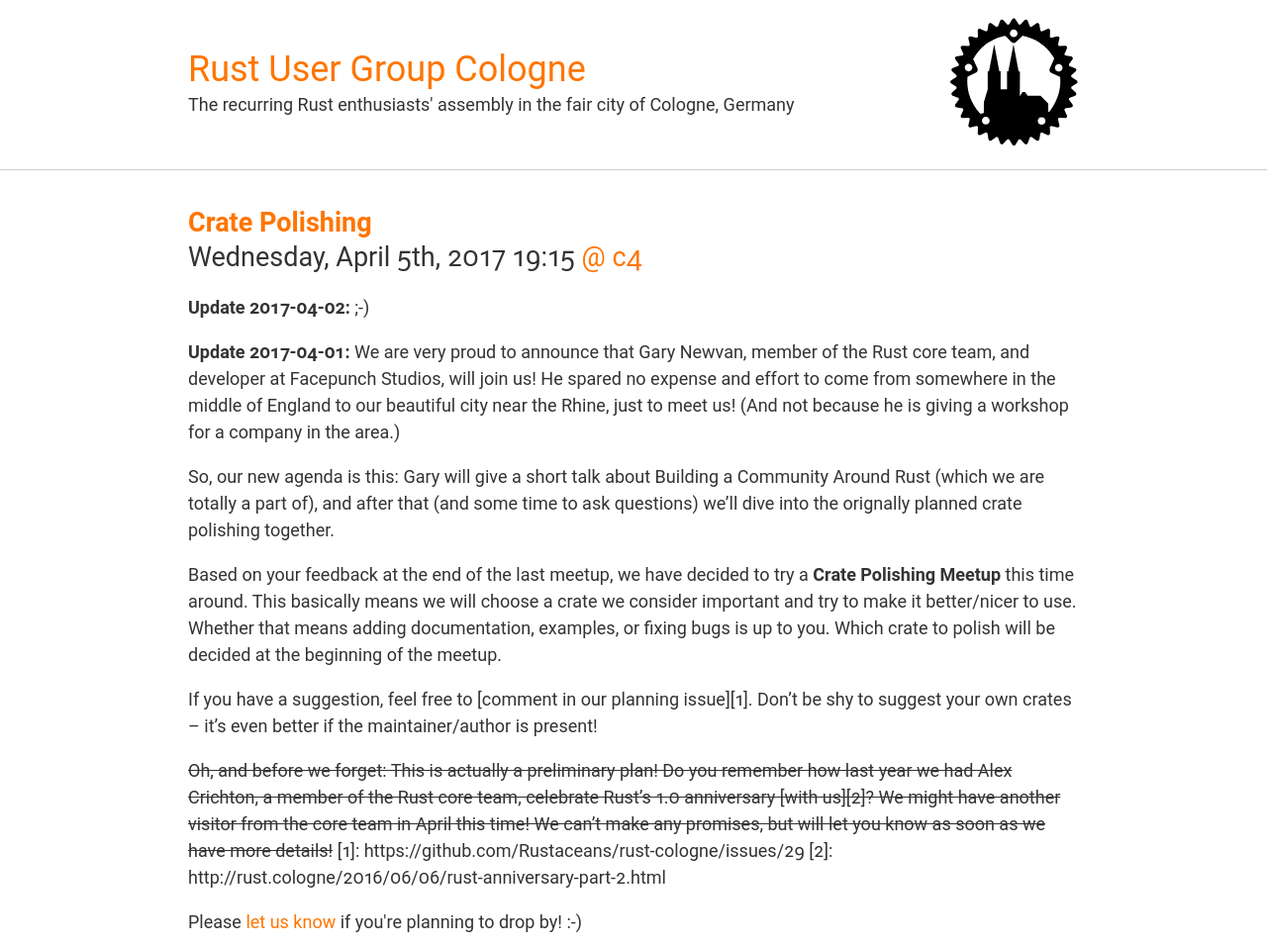
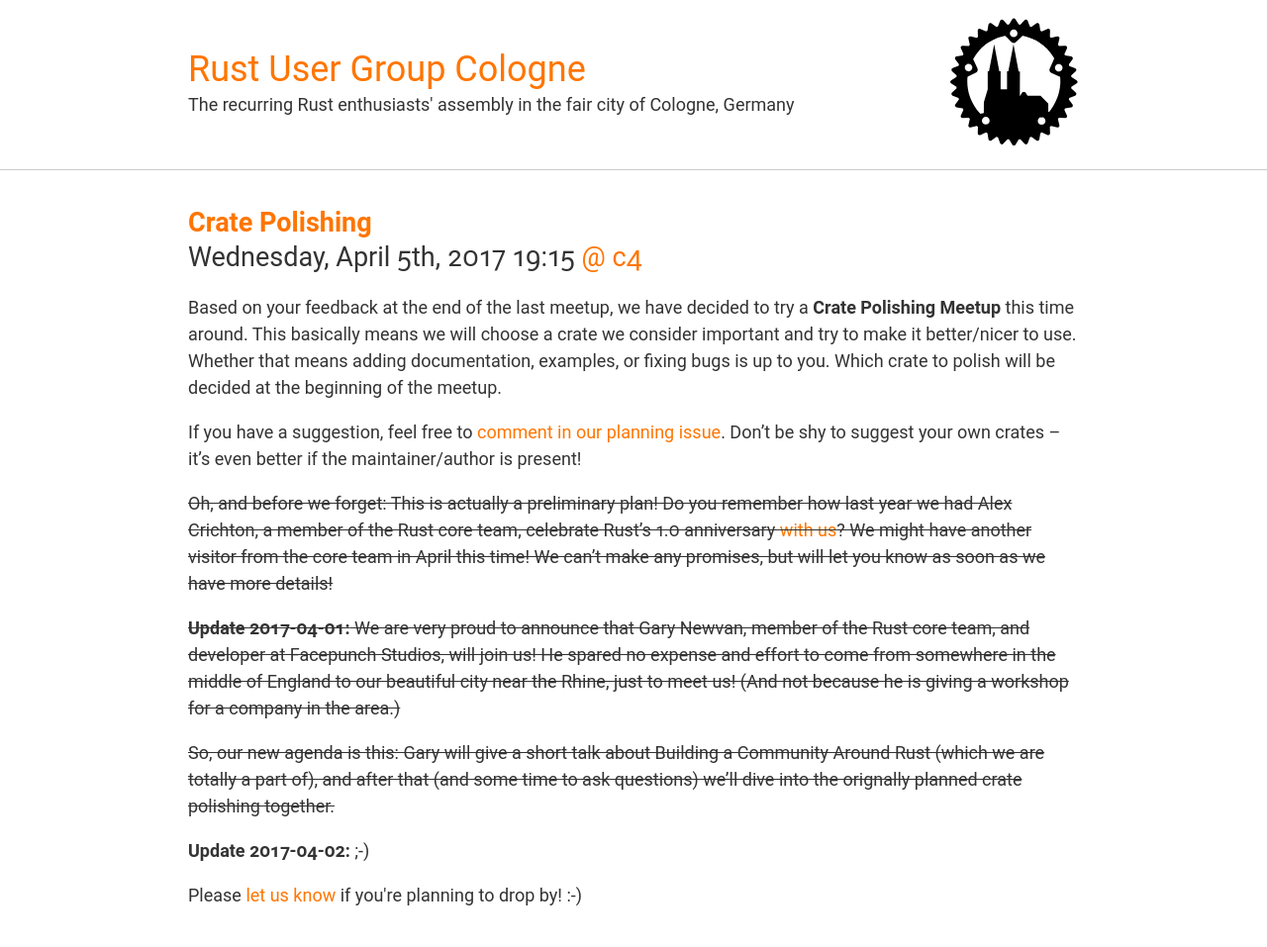
Before and after one commit to Rustaceans/rust-cologne, a Jekyll site: the page built from _posts/2017-04-05-crate-polishing.md, in a window 1280 px wide and 1400 px high, cut to the strip 0-957 px from the top of the window. Shown: the whole strip at 99% size. Built offline with Jekyll 4.4.1, drawn with Linux system fonts in a browser that asks for light colours; some of the changed lines change nothing that is shown.

Commit message:
April 2017 post: Fix links, order

```diff
--- a/_posts/2017-04-05-crate-polishing.md
+++ b/_posts/2017-04-05-crate-polishing.md
@@ -8,12 +8,6 @@
 location: c4
 talks: false
 ---
-**Update 2017-04-02:** ;-)
-
-**Update 2017-04-01:** We are very proud to announce that Gary Newvan, member of the Rust core team, and developer at Facepunch Studios, will join us! He spared no expense and effort to come from somewhere in the middle of England to our beautiful city near the Rhine, just to meet us! (And not because he is giving a workshop for a company in the area.)
-
-So, our new agenda is this: Gary will give a short talk about Building a Community Around Rust (which we are totally a part of), and after that (and some time to ask questions) we'll dive into the orignally planned crate polishing together.
-
 Based on your feedback at the end of the last meetup, we have decided to try a
 **Crate Polishing Meetup** this time around. This basically means we will choose a
 crate we consider important and try to make it better/nicer to use. Whether that
@@ -29,5 +23,12 @@
 1.0 anniversary [with us][2]? We might have another visitor from the core team in
 April this time! We can't make any promises, but will let you know as soon as we
 have more details!~~
+
+~~**Update 2017-04-01:** We are very proud to announce that Gary Newvan, member of the Rust core team, and developer at Facepunch Studios, will join us! He spared no expense and effort to come from somewhere in the middle of England to our beautiful city near the Rhine, just to meet us! (And not because he is giving a workshop for a company in the area.)~~
+
+~~So, our new agenda is this: Gary will give a short talk about Building a Community Around Rust (which we are totally a part of), and after that (and some time to ask questions) we'll dive into the orignally planned crate polishing together.~~
+
+**Update 2017-04-02:** ;-)
+
 [1]: https://github.com/Rustaceans/rust-cologne/issues/29
 [2]: http://rust.cologne/2016/06/06/rust-anniversary-part-2.html
```
